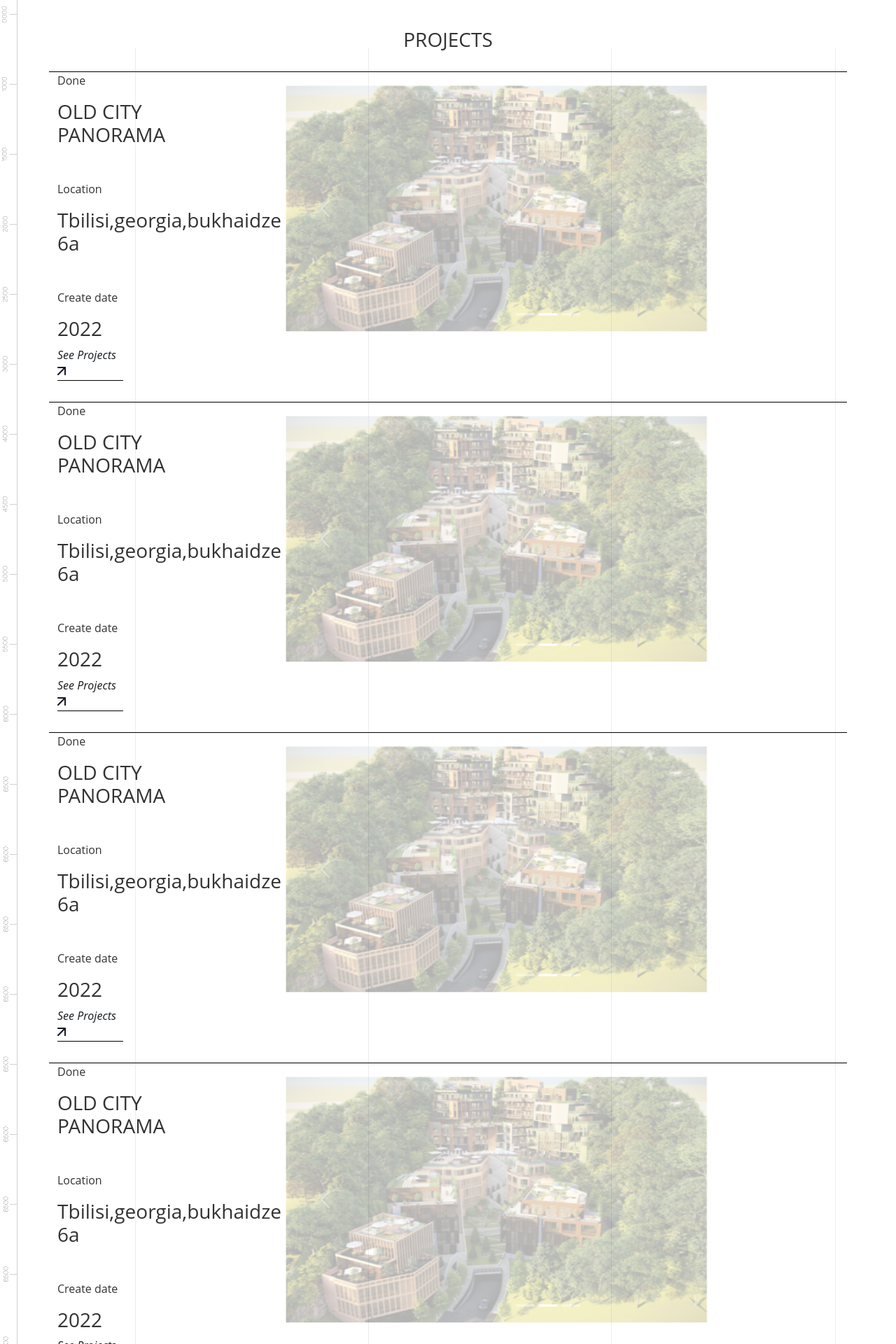
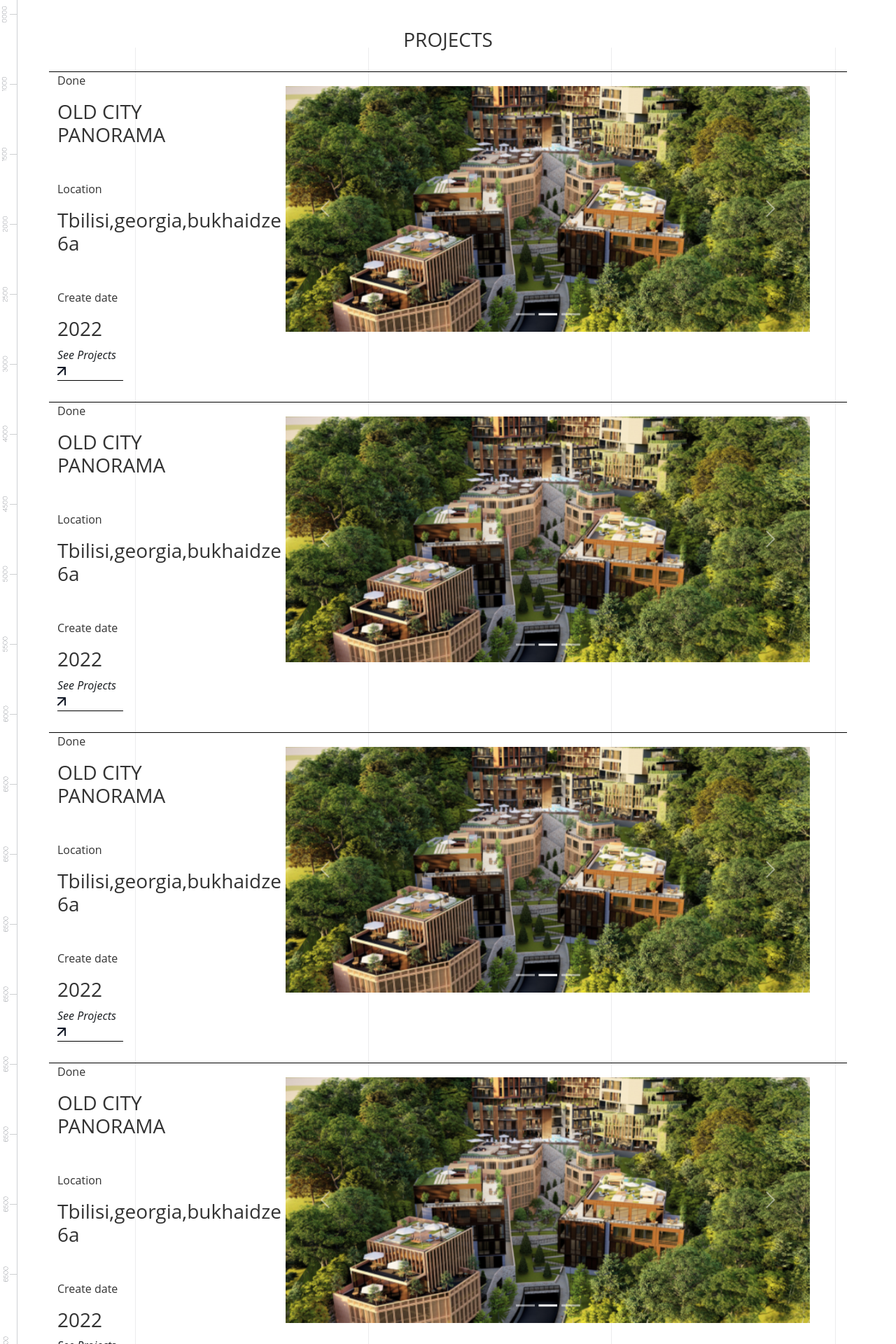
Before and after one commit to G-Apxo/Apart, a Next.js app: page /Projects in a window 1280 px wide. Shown: the part 80-2000 px from the top of the page at 70% size. Built offline with nearby package versions, Linux system fonts and the light colour scheme.

Commit message:
projects page update

```diff
--- a/pages/Projects.jsx
+++ b/pages/Projects.jsx
@@ -1,4 +1,4 @@
-import React from "react";
+  import React from "react";
 import {
   Nav,
   Button,
@@ -49,18 +49,16 @@ const Projects = () => {
             </div>
           </Col>
           <Col xs="9">
-            <Carousel>
-              <Carousel.Item>
+            <Carousel style={{opacity:1}}>
+              <Carousel.Item className="fuul__width">
+                  <Image src={Slide1} alt="banner immage" />
+              </Carousel.Item>
+              <Carousel.Item className="fuul__width">
                 <Row>
                   <Image src={Slide1} alt="banner immage" />
                 </Row>
               </Carousel.Item>
-              <Carousel.Item>
-                <Row>
-                  <Image src={Slide1} alt="banner immage" />
-                </Row>
-              </Carousel.Item>
-              <Carousel.Item>
+              <Carousel.Item className="fuul__width">
                 <Row>
                   <Image src={Slide1} alt="banner immage" />
                 </Row>
@@ -93,18 +91,18 @@ const Projects = () => {
             </div>
           </Col>
           <Col xs="9">
-            <Carousel>
-              <Carousel.Item>
+            <Carousel style={{opacity:1}}>
+              <Carousel.Item className="fuul__width">
                 <Row>
                   <Image src={Slide1} alt="banner immage" />
                 </Row>
               </Carousel.Item>
-              <Carousel.Item>
+              <Carousel.Item className="fuul__width">
                 <Row>
                   <Image src={Slide1} alt="banner immage" />
                 </Row>
               </Carousel.Item>
-              <Carousel.Item>
+              <Carousel.Item className="fuul__width">
                 <Row>
                   <Image src={Slide1} alt="banner immage" />
                 </Row>
@@ -137,18 +135,18 @@ const Projects = () => {
             </div>
           </Col>
           <Col xs="9">
-            <Carousel>
-              <Carousel.Item>
+            <Carousel style={{opacity:1}}>
+              <Carousel.Item className="fuul__width">
                 <Row>
                   <Image src={Slide1} alt="banner immage" />
                 </Row>
               </Carousel.Item>
-              <Carousel.Item>
+              <Carousel.Item className="fuul__width">
                 <Row>
                   <Image src={Slide1} alt="banner immage" />
                 </Row>
               </Carousel.Item>
-              <Carousel.Item>
+              <Carousel.Item className="fuul__width">
                 <Row>
                   <Image src={Slide1} alt="banner immage" />
                 </Row>
@@ -181,18 +179,18 @@ const Projects = () => {
             </div>
           </Col>
           <Col xs="9">
-            <Carousel>
-              <Carousel.Item>
+            <Carousel style={{opacity:1}}>
+              <Carousel.Item className="fuul__width">
                 <Row>
                   <Image src={Slide1} alt="banner immage" />
                 </Row>
               </Carousel.Item>
-              <Carousel.Item>
+              <Carousel.Item className="fuul__width">
                 <Row>
                   <Image src={Slide1} alt="banner immage" />
                 </Row>
               </Carousel.Item>
-              <Carousel.Item>
+              <Carousel.Item className="fuul__width">
                 <Row>
                   <Image src={Slide1} alt="banner immage" />
                 </Row>
--- a/styles/globals.css
+++ b/styles/globals.css
@@ -661,3 +661,9 @@ a.nav-link {
 .form-row {
   margin-bottom: 60px;
 }
+.fuul__width span{
+  width: 100% !important;
+}
+.fuul__width img{
+  object-fit: cover;
+}
```
